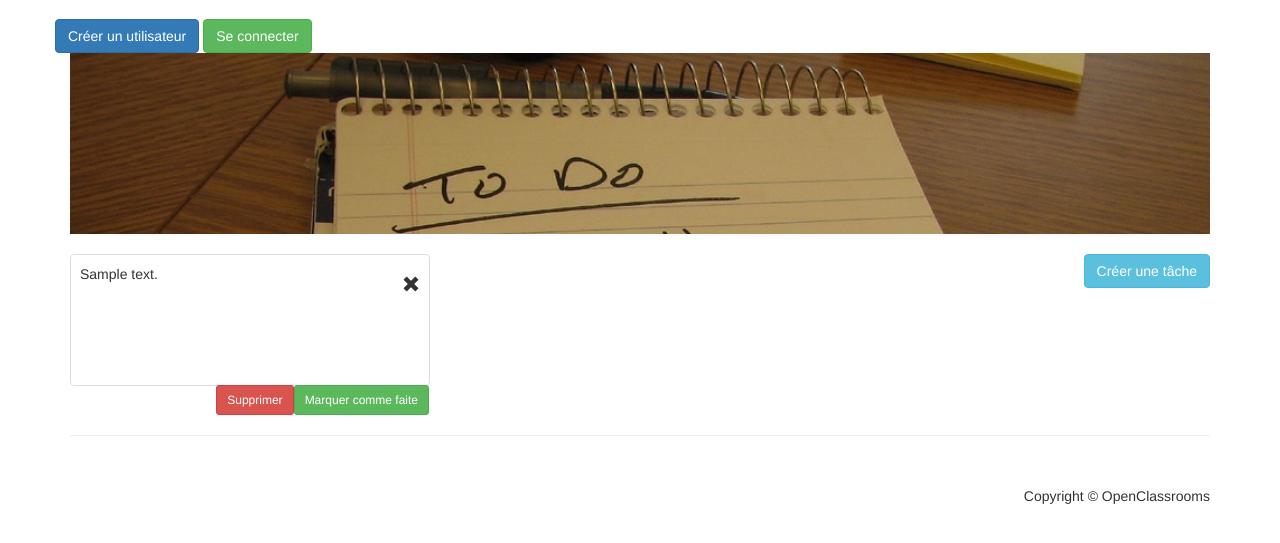
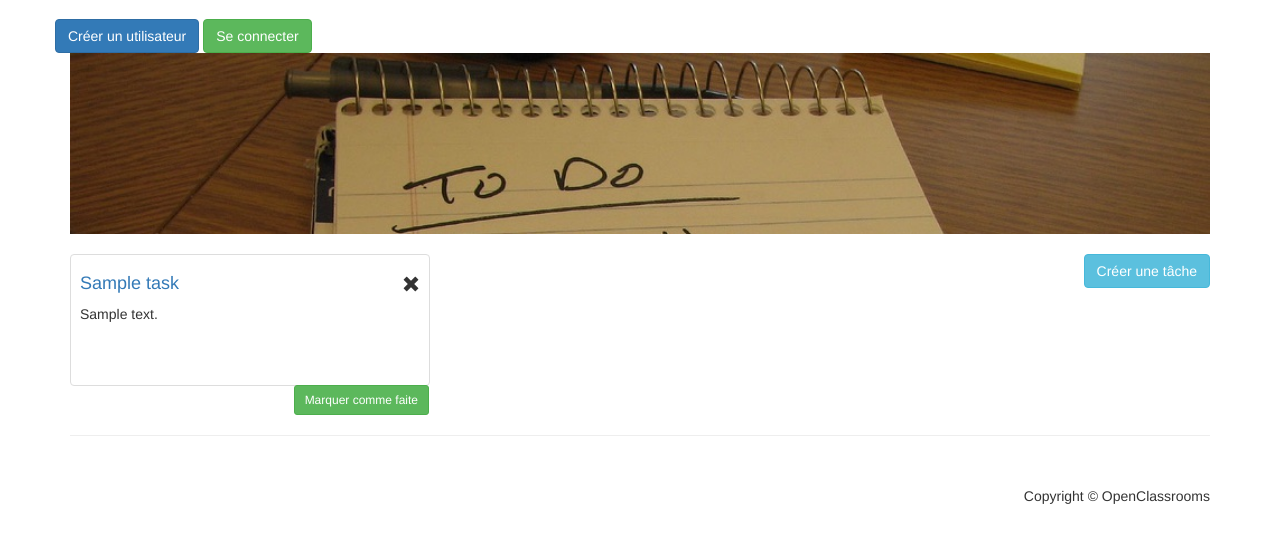
Before and after one commit to Zveltana/TodoList, a Symfony app: template templates/task/list.html.twig in a window 1280 px wide. Shown: the part 51-594 px from the top of the page. Run offline with Twig, Linux system fonts and the light colour scheme; the template is opened without the code that fills it: most values are stand-ins (such as "Sample title", 1, 10 or a date in 2020); some libraries are stand-ins or nearby versions.

Commit message:
Adding authorizations for delete a task

```diff
--- a/templates/task/finished.html.twig
+++ b/templates/task/finished.html.twig
@@ -20,9 +20,9 @@
                             Marquer non terminée
                         </button>
                     </form>
-                    <form action="{{ path('task_delete', {'id' : task.id }) }}">
+                    {% if task.author == app.user or (task.author.username == 'anonyme' and 'ROLE_ADMIN' in app.user.roles) %}<form action="{{ path('task_delete', {'id' : task.id }) }}">
                         <button class="btn btn-danger btn-sm pull-right">Supprimer</button>
-                    </form>
+                    </form>{% endif %}
                 </div>
             </div>
         </div>
--- a/templates/task/list.html.twig
+++ b/templates/task/list.html.twig
@@ -12,7 +12,7 @@
                     <h4 class="pull-right">
                         {% if task.isDone %}<span class="glyphicon glyphicon-ok"></span>{% else %}<span class="glyphicon glyphicon-remove"></span>{% endif %}
                     </h4>
-                    {% if task.author == app.user %}<h4><a href="{{ path('task_edit', {'id' : task.id }) }}">{{ task.title }}</a></h4>{% endif %}
+                    <h4><a href="{{ path('task_edit', {'id' : task.id }) }}">{{ task.title }}</a></h4>
                     <p>{{ task.content }}</p>
                 </div>
                 <div>
@@ -21,9 +21,9 @@
                             {% if not task.isDone %}Marquer comme faite{% else %}Marquer non terminée{% endif %}
                         </button>
                     </form>
-                    <form action="{{ path('task_delete', {'id' : task.id }) }}">
+                    {% if task.author == app.user or (task.author.username == 'anonyme' and 'ROLE_ADMIN' in app.user.roles) %}<form action="{{ path('task_delete', {'id' : task.id }) }}">
                         <button class="btn btn-danger btn-sm pull-right">Supprimer</button>
-                    </form>
+                    </form>{% endif %}
                 </div>
             </div>
         </div>
--- a/templates/task/unfinished.html.twig
+++ b/templates/task/unfinished.html.twig
@@ -20,9 +20,9 @@
                             Marquer comme faite
                         </button>
                     </form>
-                    <form action="{{ path('task_delete', {'id' : task.id }) }}">
+                    {% if task.author == app.user or (task.author.username == 'anonyme' and 'ROLE_ADMIN' in app.user.roles) %}<form action="{{ path('task_delete', {'id' : task.id }) }}">
                         <button class="btn btn-danger btn-sm pull-right">Supprimer</button>
-                    </form>
+                    </form>{% endif %}
                 </div>
             </div>
         </div>
```
